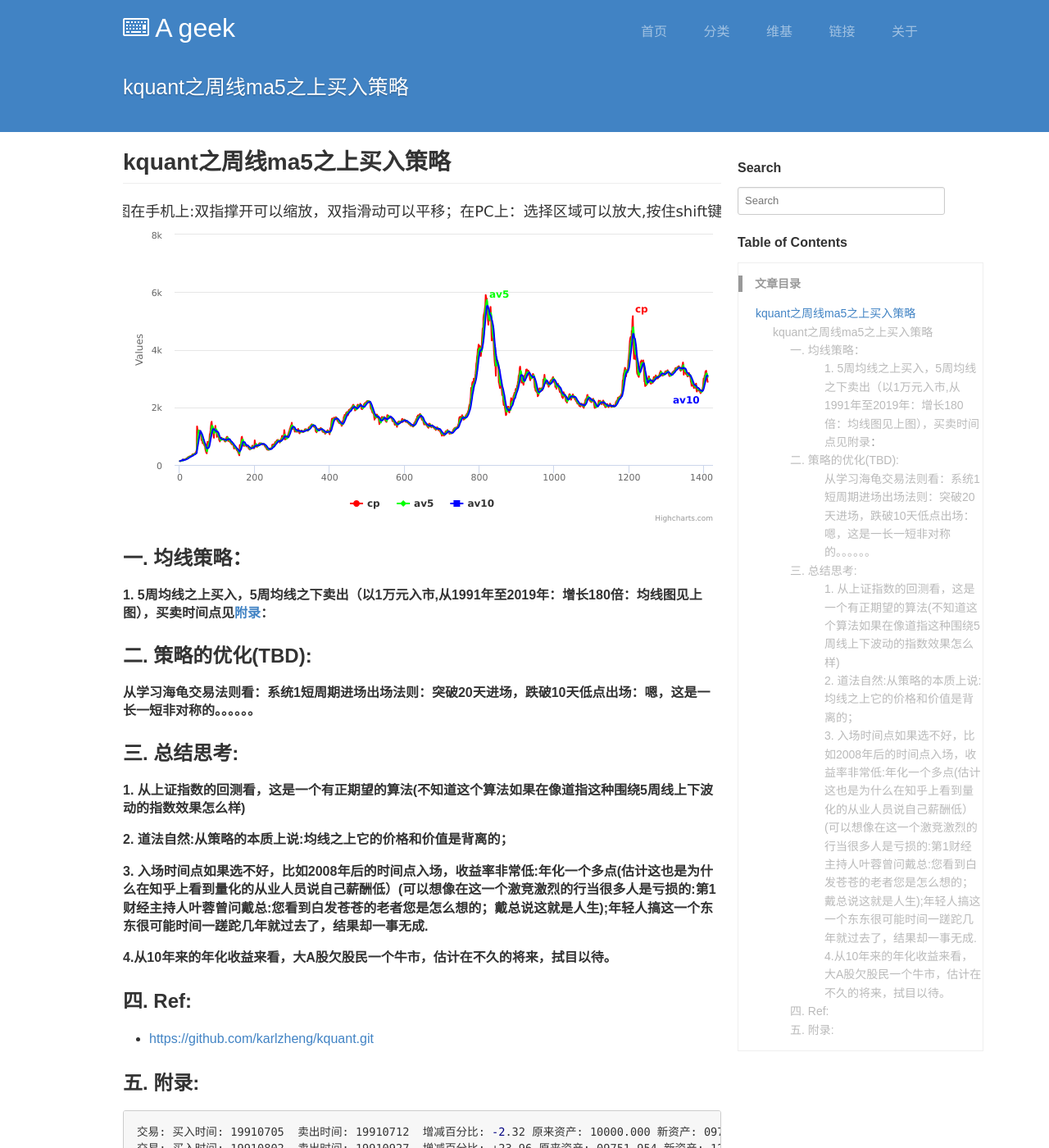
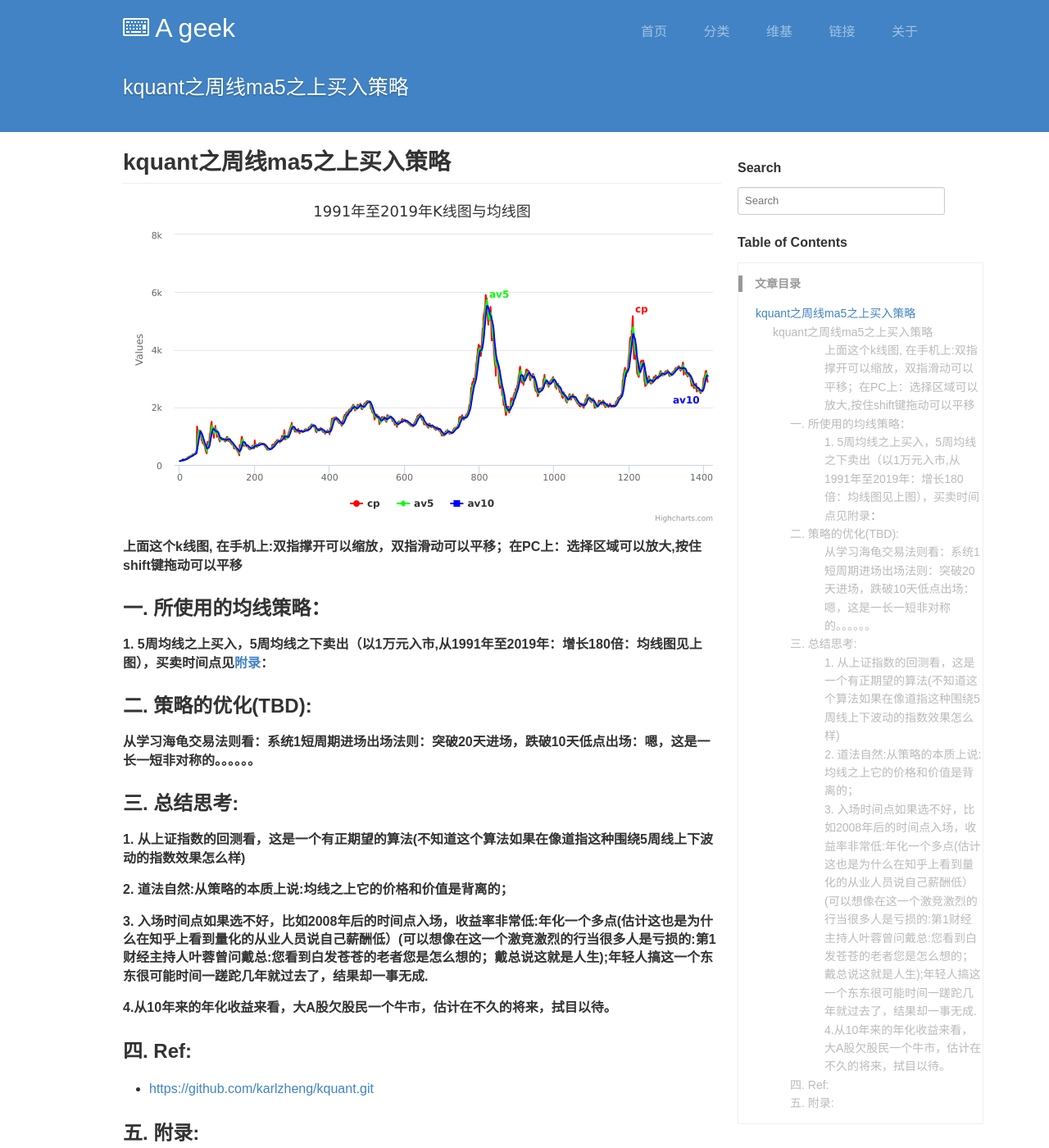
Before and after one commit to karlzheng/karlzheng.github.io, a Jekyll site: the page built from _posts/2019-05-19-kquant之周线ma5之上买入策略.md, in a window 1280 px wide and 1400 px high. Shown: the whole window at 82% size. Built offline with Jekyll 4.4.1, drawn with Linux system fonts in a browser that asks for light colours; comment, search, counter and statistics services are not loaded.

Commit message:
modified:   _posts/2019-05-19-kquant之周线ma5之上买入策略.md
Signed-off-by: KarlZheng <KarlZheng@linkcm.com>

```diff
--- a/_posts/2019-05-19-kquant之周线ma5之上买入策略.md
+++ b/_posts/2019-05-19-kquant之周线ma5之上买入策略.md
@@ -14,13 +14,15 @@ typora-root-url: ../
 <script src="/js/highcharts/jquery-1.8.3.min.js"></script>
 <script src="/js/highcharts/series-label.js"></script>
 
+##### 上面这个k线图, 在手机上:双指撑开可以缩放，双指滑动可以平移；在PC上：选择区域可以放大,按住shift键拖动可以平移
+
 <script type="text/javascript">
 	var chart = null;
 	var chartWidth, chartHeight;
 
 	chart = Highcharts.chart('container', {
 	title: {
-		text: '下面这个k线图在手机上:双指撑开可以缩放，双指滑动可以平移；在PC上：选择区域可以放大,按住shift键拖动可以平移'
+		text: '1991年至2019年K线图与均线图'
 	},
 	chart: {
 		type: 'line',
@@ -463,7 +465,7 @@ typora-root-url: ../
 );
 </script>
 
-### 一. 均线策略：
+### 一. 所使用的均线策略：
 ##### 1.  5周均线之上买入，5周均线之下卖出（以1万元入市,从1991年至2019年：增长180倍：均线图见上图），买卖时间点见[附录](#suffix)：
 
 ### 二. 策略的优化(TBD):
```
